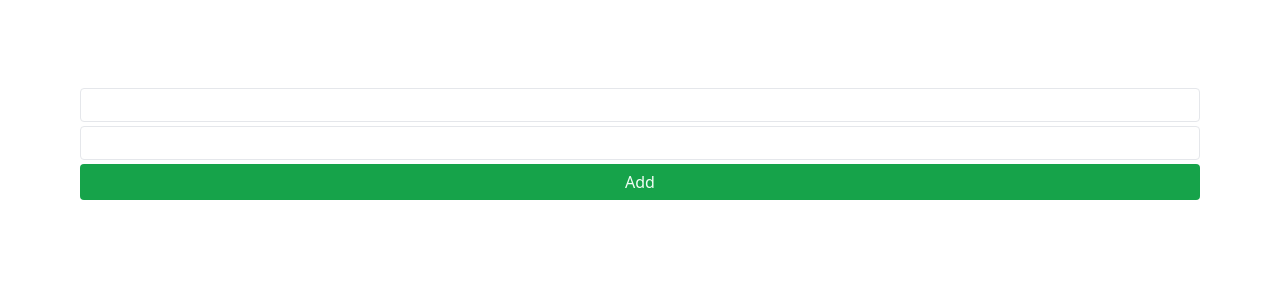
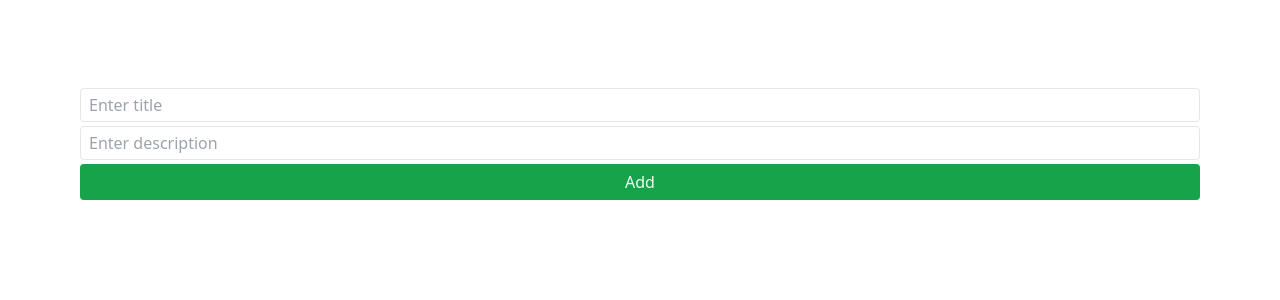
Before and after one commit to HMaroba/next-drizzle, a Next.js app: page /addTodo in a window 1280 px wide. Shown: the top 300 px of the page. Built offline with nearby package versions, Linux system fonts and the light colour scheme.

Commit message:
Created drizzle

```diff
--- a/app/addTodo/page.tsx
+++ b/app/addTodo/page.tsx
@@ -27,12 +27,14 @@ const AddTodo: FC<Props> = ({ createTodo }) => {
       {/* Input field for entering new todo text */}
       <input
         type="text"
+        placeholder="Enter title"
         className="w-full px-2 py-1 border border-gray-200 rounded outline-none"
         onChange={handleInput}
         value={title}
       />
       <input
         type="text"
+        placeholder="Enter description"
         className="w-full px-2 py-1 border border-gray-200 rounded outline-none"
         onChange={(e) => setDescription(e.target.value)}
         value={description}
```
